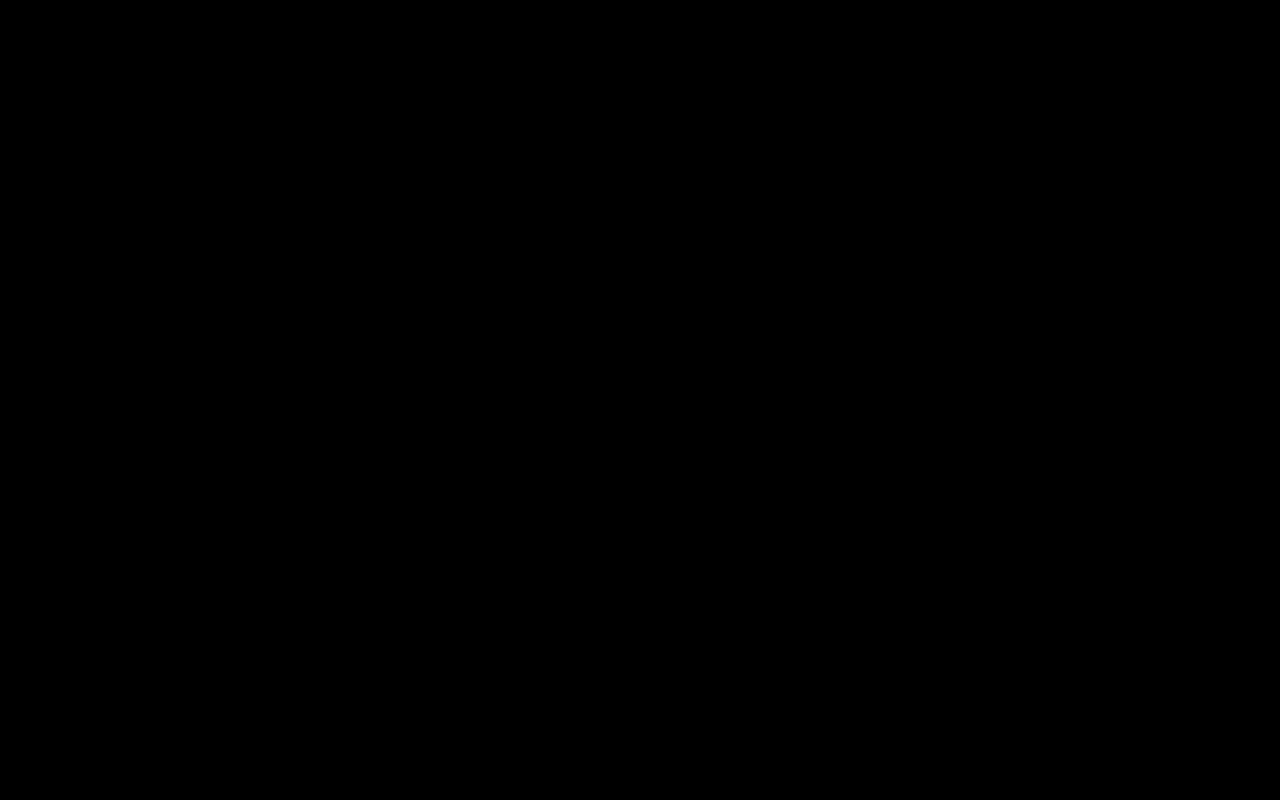
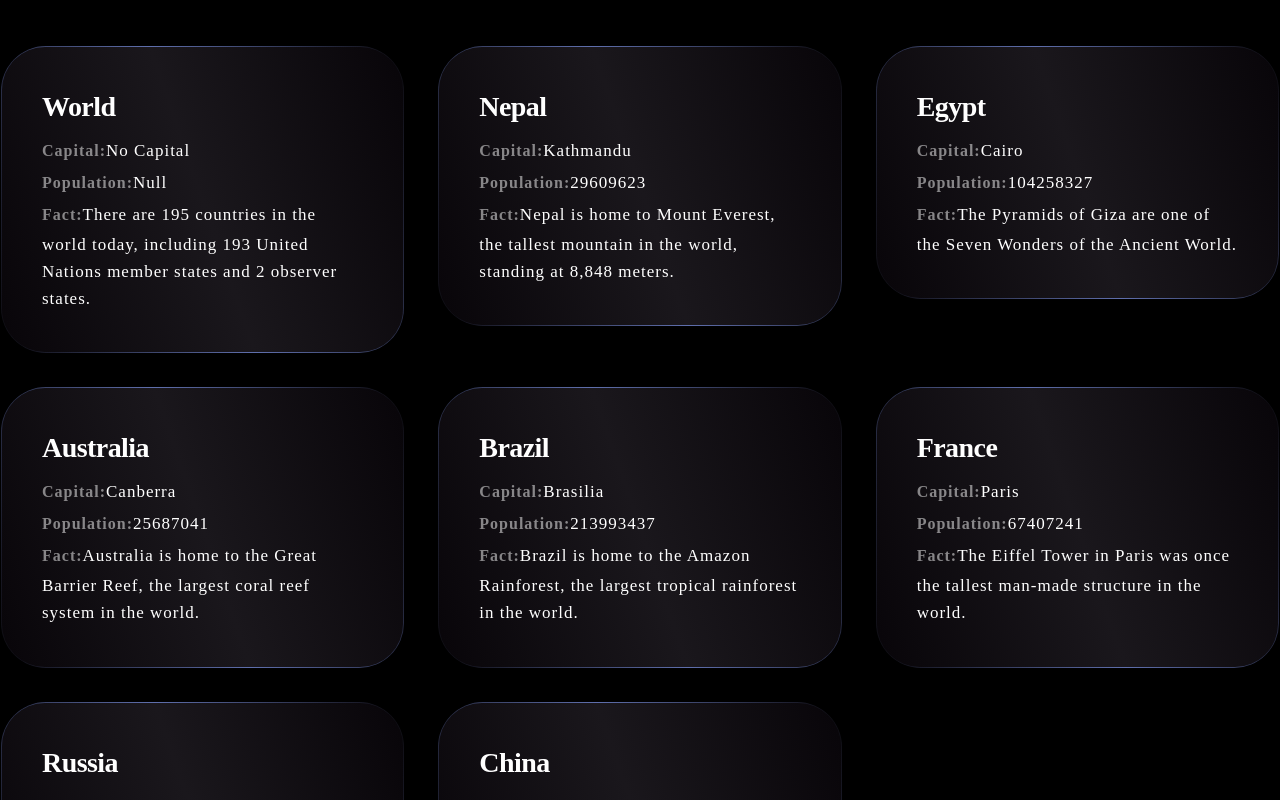
Before and after one commit to bhumikavasanta/world-atlas, a React (Vite) app: page / in a window 1280 px wide. Shown: the part 700-1500 px from the top of the page. Before the commit the page ends 800 px from the top, so only its background shows below. Built offline with nearby package versions, Linux system fonts and the light colour scheme.

Commit message:
About Section Created

```diff
--- /dev/null
+++ b/src/API/country.json
@@ -0,0 +1,58 @@
+[
+    {
+      "id": 1,
+      "countryName": "World",
+      "capital": "No Capital",
+      "population": "Null",
+      "interestingFact": "There are 195 countries in the world today, including 193 United Nations member states and 2 observer states."
+    },
+    {
+      "id": 2,
+      "countryName": "Nepal",
+      "capital": "Kathmandu",
+      "population": 29609623,
+      "interestingFact": "Nepal is home to Mount Everest, the tallest mountain in the world, standing at 8,848 meters."
+    },
+    {
+      "id": 3,
+      "countryName": "Egypt",
+      "capital": "Cairo",
+      "population": 104258327,
+      "interestingFact": "The Pyramids of Giza are one of the Seven Wonders of the Ancient World."
+    },
+    {
+      "id": 4,
+      "countryName": "Australia",
+      "capital": "Canberra",
+      "population": 25687041,
+      "interestingFact": "Australia is home to the Great Barrier Reef, the largest coral reef system in the world."
+    },
+    {
+      "id": 5,
+      "countryName": "Brazil",
+      "capital": "Brasilia",
+      "population": 213993437,
+      "interestingFact": "Brazil is home to the Amazon Rainforest, the largest tropical rainforest in the world."
+    },
+    {
+      "id": 6,
+      "countryName": "France",
+      "capital": "Paris",
+      "population": 67407241,
+      "interestingFact": "The Eiffel Tower in Paris was once the tallest man-made structure in the world."
+    },
+    {
+      "id": 7,
+      "countryName": "Russia",
+      "capital": "Moscow",
+      "population": 1324216107,
+      "interestingFact": "Russia is the largest country in the world by area, covering more than 17 million square kilometers."
+    },
+    {
+      "id": 8,
+      "countryName": "China",
+      "capital": "Beijing",
+      "population": 1444216107,
+      "interestingFact": "The Great Wall of China is visible from space on rare occasions."
+    }
+  ]
--- a/src/pages/About.jsx
+++ b/src/pages/About.jsx
@@ -1,10 +1,46 @@
 import React from 'react';
+import countryData from '../API/country.json';
 
 const About = () => {
     return (
-        <h1>
-            About
-        </h1>
+        <section className='section-about container'>
+            <h2 className='container-title'>
+                Interesting Facts
+                <br />
+            </h2>
+            <div className='gradient-cards'>
+                {
+                    countryData?.map((country)=>{
+                        const {id, countryName, capital, population, interestingFact } = country;
+                        return <div className='card'>
+                        <div className='container-card bg-blue-box'>
+                            <p className='card-title'>
+                                {countryName}
+                            </p>
+                            <p>
+                                <span className='card-description'>
+                                    Capital:
+                                </span>
+                                {capital}
+                            </p>
+                            <p>
+                                <span className='card-description'>
+                                    Population:
+                                </span>
+                                {population}
+                            </p>
+                            <p>
+                                <span className='card-description'>
+                                    Fact:
+                                </span>
+                                {interestingFact}
+                            </p>
+                        </div>
+                    </div>
+                    })
+                }
+            </div>
+        </section>
     );
 }
 
--- a/src/pages/Home.jsx
+++ b/src/pages/Home.jsx
@@ -1,8 +1,10 @@
 import React from 'react';
 import { FaLongArrowAltRight } from 'react-icons/fa';
+import About from './About';
 
 const Home = () => {
     return (
+        <>
         <main className='hero-section main'>
             <div className='container grid grid-two-cols'>
                 <div className='hero-content'>
@@ -22,6 +24,8 @@
                 </div>
             </div>
         </main>
+        <About />
+        </>
     );
 }
 
```
